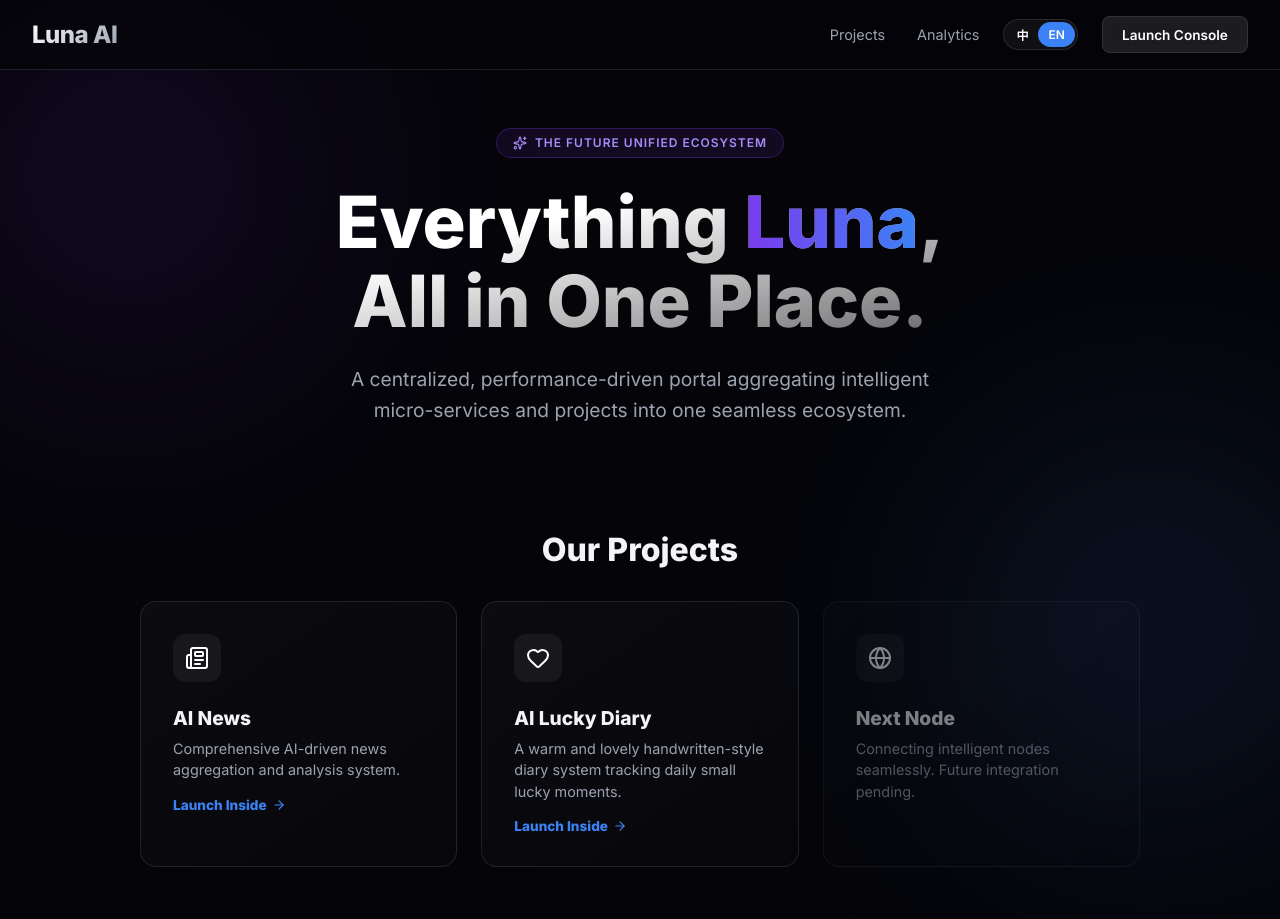
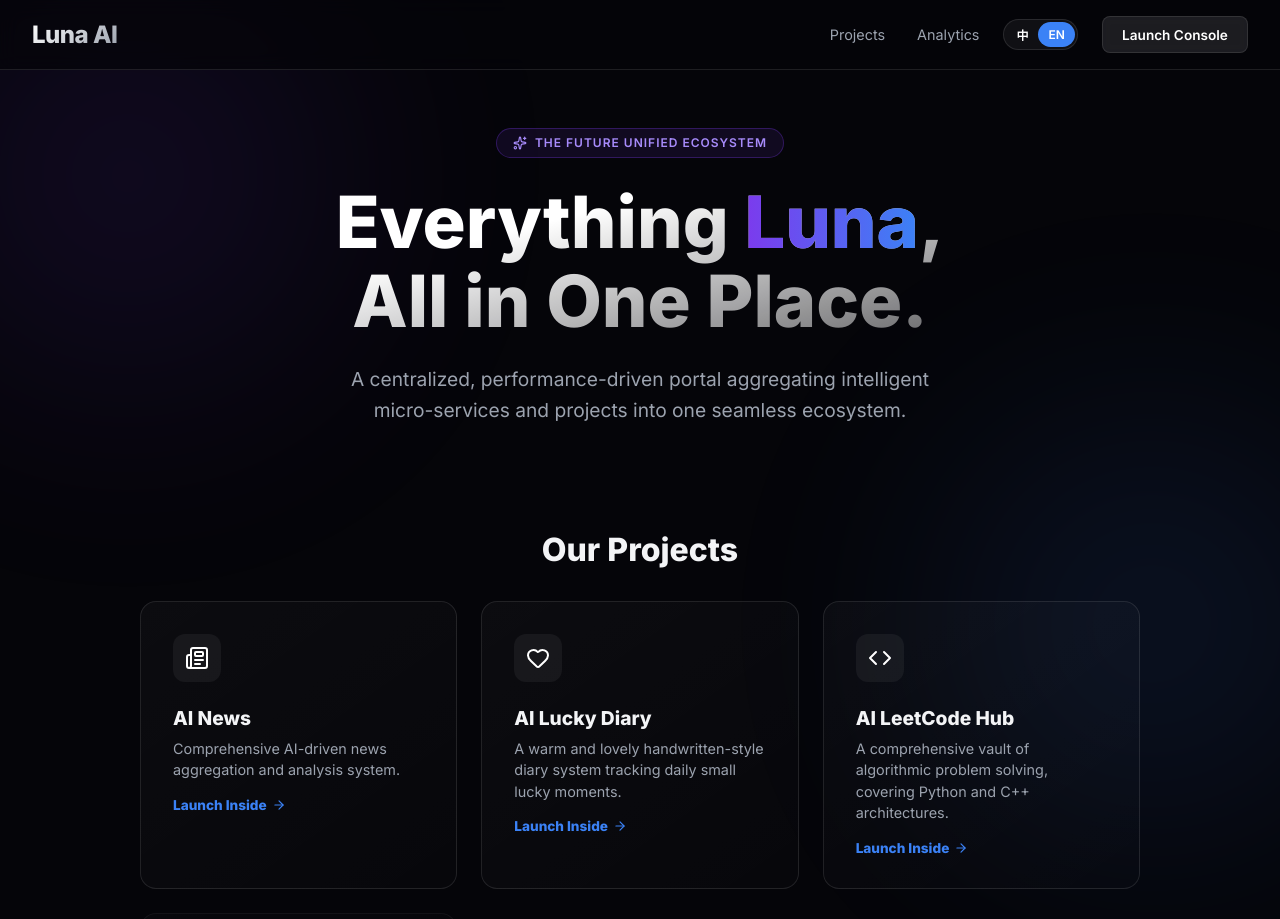
Before and after one commit to toydogcat/luna-ai, a React (Vite) app: page / in a window 1280 px wide. Shown: the top 919 px of the page. Built offline with nearby package versions, Linux system fonts and the light colour scheme.

Commit message:
feat: incorporate AI LeetCode solutions hub into navigation layout

```diff
--- a/src/App.jsx
+++ b/src/App.jsx
@@ -1,6 +1,6 @@
 import React, { useState, useEffect } from 'react';
 import { motion, AnimatePresence } from 'framer-motion';
-import { Sparkles, ArrowRight, Zap, Globe, Users, MousePointerClick, Newspaper, Home, Languages, Heart } from 'lucide-react';
+import { Sparkles, ArrowRight, Zap, Globe, Users, MousePointerClick, Newspaper, Home, Languages, Heart, Code } from 'lucide-react';
 import { useTranslation } from 'react-i18next';
 import { trackEvent } from './firebase';
 
@@ -16,6 +16,12 @@ const PROJECTS = [
     translationKey: 'projects.aiLucky',
     url: 'https://toydogcat.github.io/ai-lucky/',
     icon: <Heart size={24} />
+  },
+  {
+    id: 'ai-leetcode',
+    translationKey: 'projects.aiLeetcode',
+    url: 'https://toydogcat.github.io/ai-leetcode/',
+    icon: <Code size={24} />
   }
 ];
 
--- a/src/i18n.js
+++ b/src/i18n.js
@@ -28,6 +28,10 @@ const resources = {
         aiLucky: {
           title: 'AI Lucky Diary',
           desc: 'A warm and lovely handwritten-style diary system tracking daily small lucky moments.'
+        },
+        aiLeetcode: {
+          title: 'AI LeetCode Hub',
+          desc: 'A comprehensive vault of algorithmic problem solving, covering Python and C++ architectures.'
         }
       },
       metrics: {
@@ -73,6 +77,10 @@ const resources = {
         aiLucky: {
           title: '每日好運日記 ✨',
           desc: '暖心可愛的手寫風格日記，伴您紀錄生活中的每一個美好小確幸 🐾'
+        },
+        aiLeetcode: {
+          title: 'AI LeetCode 程式人基地',
+          desc: '專屬程式設計師的刷題筆記與詳解！提供 Python & C++ 雙語最優解法。'
         }
       },
       metrics: {
```
